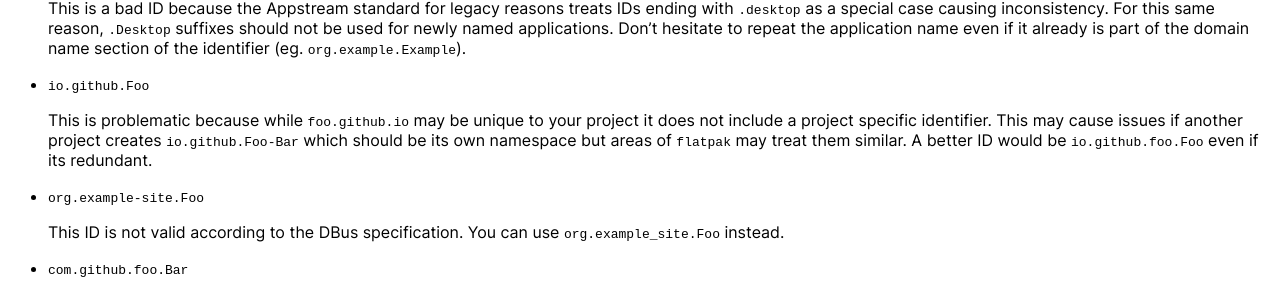
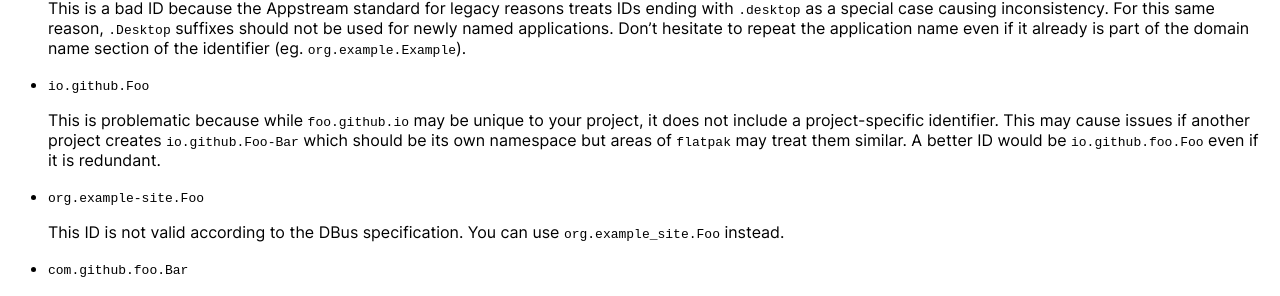
Before and after one commit to flatpak/flatpak-docs, a Sphinx documentation site: the page built from docs/conventions.rst, in a window 1280 px wide and 900 px high, scrolled down 1098 px. Shown: the part 150-446 px from the top of the window. Built offline with Sphinx 7.4.7 and the Read the Docs theme 2.0.0, drawn with Linux system fonts in a browser that asks for light colours.

Commit message:
Very minor text fixes
I know I'm being pedantic!

```diff
--- a/docs/conventions.rst
+++ b/docs/conventions.rst
@@ -49,10 +49,10 @@ For some practical examples of bad IDs
 
 - ``io.github.Foo``
 
-  This is problematic because while ``foo.github.io`` may be unique to your project it does not
-  include a project specific identifier. This may cause issues if another project creates
+  This is problematic because while ``foo.github.io`` may be unique to your project, it does not
+  include a project-specific identifier. This may cause issues if another project creates
   ``io.github.Foo-Bar`` which should be its own namespace but areas of ``flatpak`` may treat them
-  similar. A better ID would be ``io.github.foo.Foo`` even if its redundant.
+  similar. A better ID would be ``io.github.foo.Foo`` even if it is redundant.
 
 - ``org.example-site.Foo``
 
```
